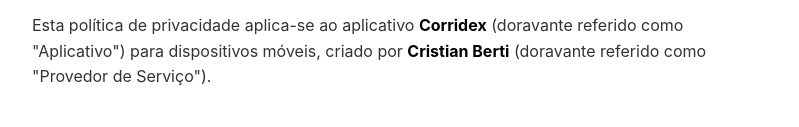
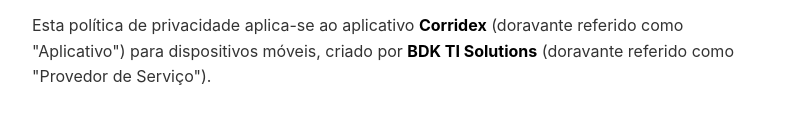
Before and after one commit to cristiandalloca/corridexapp-privacy-policy, a plain HTML site: page index.html in a window 1280 px wide. Shown: the part 220-347 px from the top of the page, without its empty margins (240-1039 px from the left). Drawn offline with Linux system fonts and the light colour scheme.

Commit message:
Change name

```diff
--- a/index.html
+++ b/index.html
@@ -83,7 +83,7 @@
             <h1>Política de Privacidade</h1>
             <p><strong>Data de Vigência:</strong> 18 de Dezembro de 2025</p>
 
-            <p>Esta política de privacidade aplica-se ao aplicativo <strong>Corridex</strong> (doravante referido como "Aplicativo") para dispositivos móveis, criado por <strong>Cristian Berti</strong> (doravante referido como "Provedor de Serviço").</p>
+            <p>Esta política de privacidade aplica-se ao aplicativo <strong>Corridex</strong> (doravante referido como "Aplicativo") para dispositivos móveis, criado por <strong>BDK TI Solutions</strong> (doravante referido como "Provedor de Serviço").</p>
 
             <h2>Coleta e Uso de Informações</h2>
             <p>O Aplicativo cria um ambiente localizado para analisar ofertas de corridas de forma eficiente.</p>
@@ -134,7 +134,7 @@
             <h1>Privacy Policy</h1>
             <p><strong>Effective Date:</strong> 2025-12-18</p>
 
-            <p>This privacy policy applies to the <strong>Corridex</strong> app (hereby referred to as "Application") for mobile devices that was created by <strong>Cristian Berti</strong> (hereby referred to as "Service Provider").</p>
+            <p>This privacy policy applies to the <strong>Corridex</strong> app (hereby referred to as "Application") for mobile devices that was created by <strong>BDK TI Solutions</strong> (hereby referred to as "Service Provider").</p>
 
             <h2>Information Collection and Use</h2>
             <p>The Application creates a localized environment to analyze ride-hailing offers efficiently.</p>
@@ -185,7 +185,7 @@
             <h1>Política de Privacidad</h1>
             <p><strong>Fecha de Vigencia:</strong> 18 de Diciembre de 2025</p>
 
-            <p>Esta política de privacidad se aplica a la aplicación <strong>Corridex</strong> (en adelante, "Aplicación") para dispositivos móviles, creada por <strong>Cristian Berti</strong> (en adelante, "Proveedor de Servicios").</p>
+            <p>Esta política de privacidad se aplica a la aplicación <strong>Corridex</strong> (en adelante, "Aplicación") para dispositivos móviles, creada por <strong>BDK TI Solutions</strong> (en adelante, "Proveedor de Servicios").</p>
 
             <h2>Recopilación y Uso de Información</h2>
             <p>La Aplicación crea un entorno localizado para analizar ofertas de viajes de manera eficiente.</p>
```
